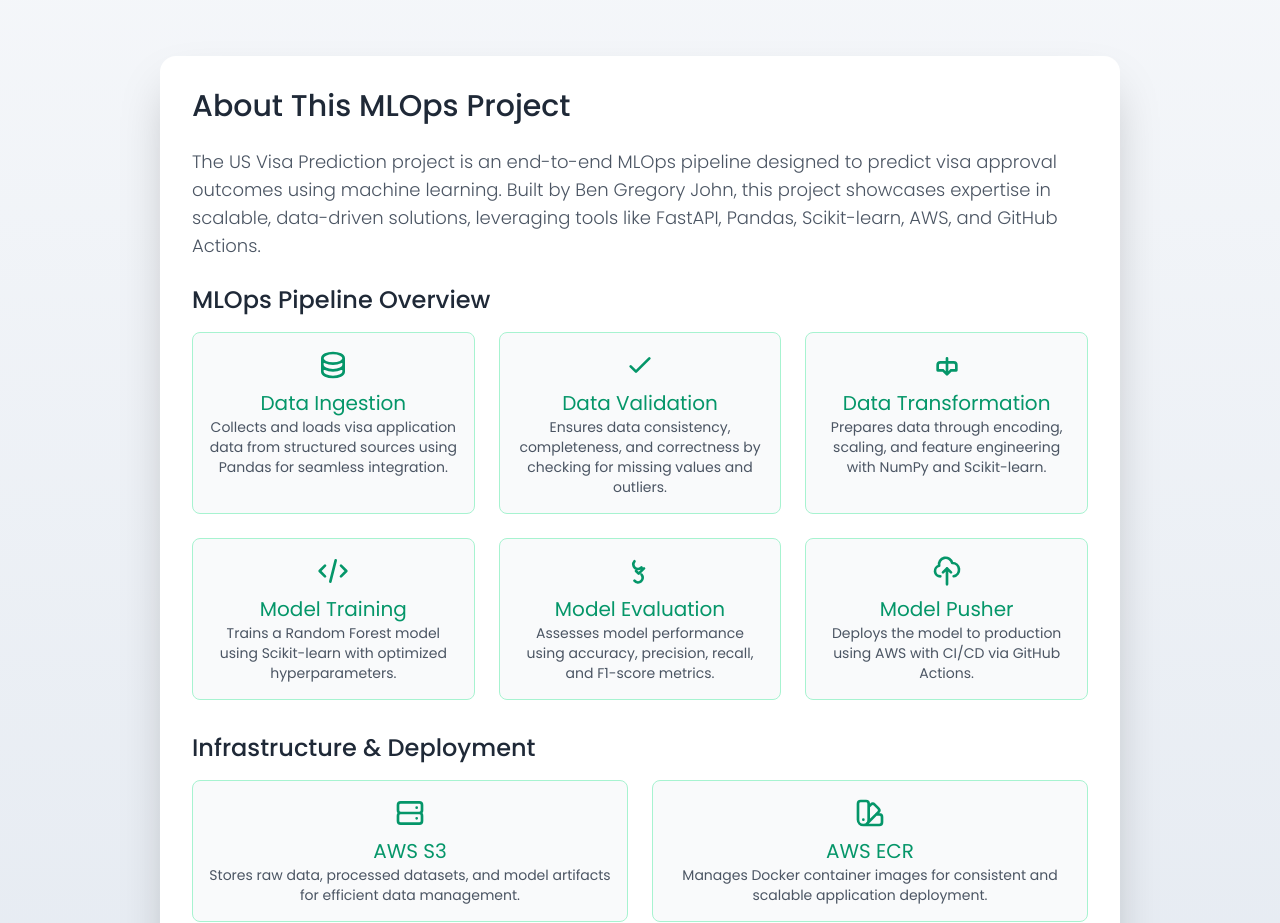
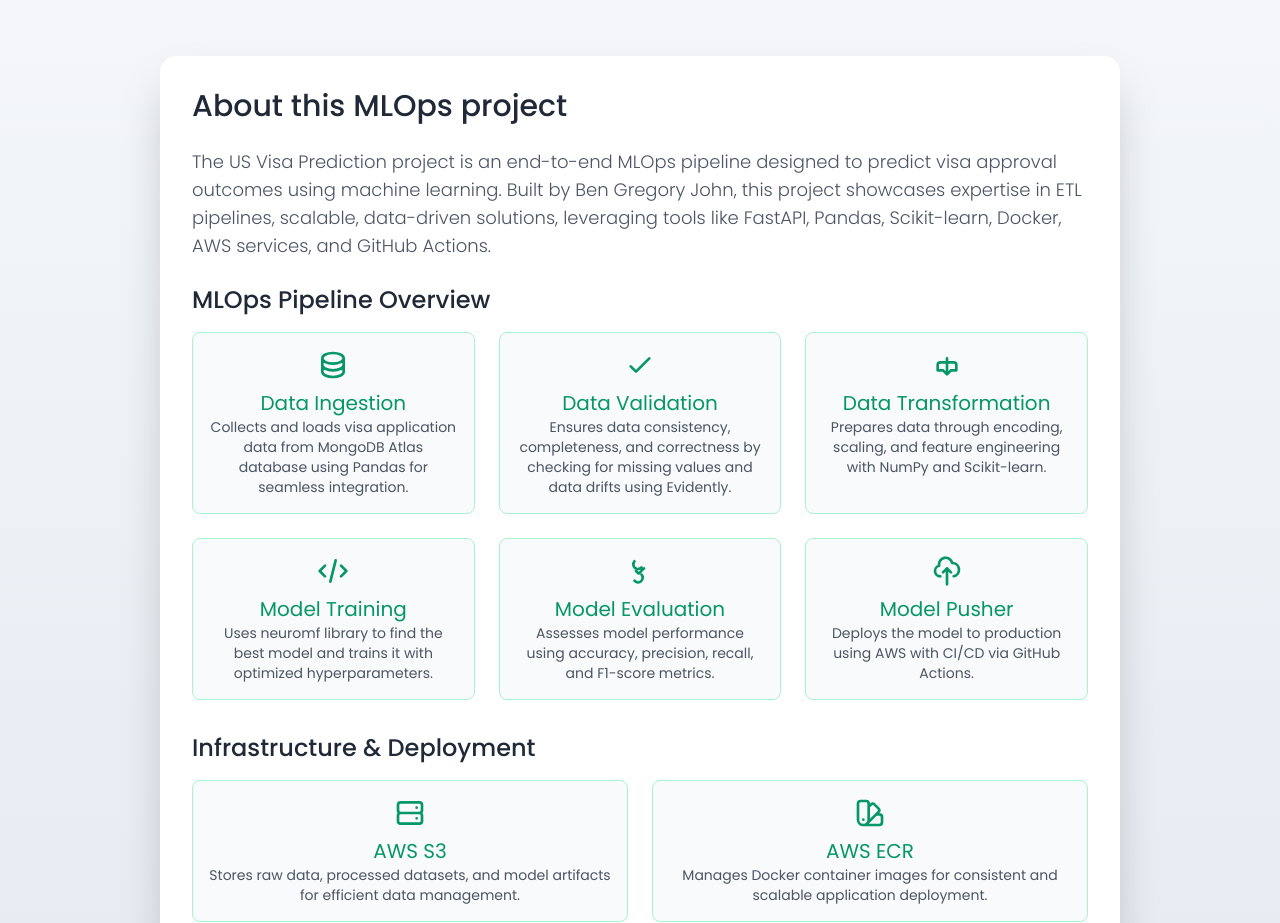
Before and after one commit to BenGJ10/US-Visa-Approval-Prediction, a FastAPI app: page /about in a window 1280 px wide. Shown: the part 64-987 px from the top of the page. Run offline with FastAPI, Linux system fonts and the light colour scheme; some libraries are stand-ins or nearby versions.

Commit message:
Fixed made

```diff
--- a/template.py
+++ b/template.py
@@ -22,9 +22,9 @@ list_of_files = [
     f"{project_name}/exception/__init__.py",
     f"{project_name}/logger/__init__.py",
 
-    f"{project_name}/pipline/__init__.py",
-    f"{project_name}/pipline/training_pipeline.py",
-    f"{project_name}/pipline/prediction_pipeline.py",
+    f"{project_name}/pipeline/__init__.py",
+    f"{project_name}/pipeline/training_pipeline.py",
+    f"{project_name}/pipeline/prediction_pipeline.py",
     f"{project_name}/utils/__init__.py",
     f"{project_name}/utils/main_utils.py",
 
--- a/templates/about.html
+++ b/templates/about.html
@@ -28,8 +28,8 @@
     <div class="flex-grow flex items-center justify-center">
         <div class="container max-w-5xl mx-auto p-8 mt-6">
             <div class="bg-white shadow-2xl rounded-2xl p-8">
-                <h1 class="text-3xl font-semibold text-gray-800 mb-6">About This MLOps Project</h1>
-                <p class="text-gray-600 mb-6 text-lg">The US Visa Prediction project is an end-to-end MLOps pipeline designed to predict visa approval outcomes using machine learning. Built by Ben Gregory John, this project showcases expertise in scalable, data-driven solutions, leveraging tools like FastAPI, Pandas, Scikit-learn, AWS, and GitHub Actions.</p>
+                <h1 class="text-3xl font-semibold text-gray-800 mb-6">About this MLOps project</h1>
+                <p class="text-gray-600 mb-6 text-lg">The US Visa Prediction project is an end-to-end MLOps pipeline designed to predict visa approval outcomes using machine learning. Built by Ben Gregory John, this project showcases expertise in ETL pipelines, scalable, data-driven solutions, leveraging tools like FastAPI, Pandas, Scikit-learn, Docker, AWS services, and GitHub Actions.</p>
                 <h2 class="text-2xl font-medium text-gray-800 mt-6 mb-4">MLOps Pipeline Overview</h2>
                 <div class="relative grid grid-cols-1 sm:grid-cols-2 lg:grid-cols-3 gap-6">
                     <div class="pipeline-card bg-gray-50 border border-green-200 rounded-lg p-4 text-center hover:scale-105 transition-transform duration-200">
@@ -37,14 +37,14 @@
                             <path stroke-linecap="round" stroke-linejoin="round" stroke-width="2" d="M4 7v10c0 2.21 3.582 4 8 4s8-1.79 8-4V7M4 7c0 2.21 3.582 4 8 4s8-1.79 8-4M4 7c0-2.21 3.582-4 8-4s8 1.79 8 4m0 5c0 2.21-3.582 4-8 4s-8-1.79-8-4"></path>
                         </svg>
                         <h3 class="text-xl font-medium text-green-600">Data Ingestion</h3>
-                        <p class="text-gray-600 text-sm">Collects and loads visa application data from structured sources using Pandas for seamless integration.</p>
+                        <p class="text-gray-600 text-sm">Collects and loads visa application data from MongoDB Atlas database using Pandas for seamless integration.</p>
                     </div>
                     <div class="pipeline-card bg-gray-50 border border-green-200 rounded-lg p-4 text-center hover:scale-105 transition-transform duration-200">
                         <svg class="w-8 h-8 mx-auto mb-2 text-green-600" fill="none" stroke="currentColor" viewBox="0 0 24 24" xmlns="http://www.w3.org/2000/svg">
                             <path stroke-linecap="round" stroke-linejoin="round" stroke-width="2" d="M5 13l4 4L19 7"></path>
                         </svg>
                         <h3 class="text-xl font-medium text-green-600">Data Validation</h3>
-                        <p class="text-gray-600 text-sm">Ensures data consistency, completeness, and correctness by checking for missing values and outliers.</p>
+                        <p class="text-gray-600 text-sm">Ensures data consistency, completeness, and correctness by checking for missing values and data drifts using Evidently.</p>
                     </div>
                     <div class="pipeline-card bg-gray-50 border border-green-200 rounded-lg p-4 text-center hover:scale-105 transition-transform duration-200">
                         <svg class="w-8 h-8 mx-auto mb-2 text-green-600" fill="none" stroke="currentColor" viewBox="0 0 24 24" xmlns="http://www.w3.org/2000/svg">
@@ -58,7 +58,7 @@
                             <path stroke-linecap="round" stroke-linejoin="round" stroke-width="2" d="M10 20l4-16m4 4l4 4-4 4M6 16l-4-4 4-4"></path>
                         </svg>
                         <h3 class="text-xl font-medium text-green-600">Model Training</h3>
-                        <p class="text-gray-600 text-sm">Trains a Random Forest model using Scikit-learn with optimized hyperparameters.</p>
+                        <p class="text-gray-600 text-sm">Uses neuromf library to find the best model and trains it with optimized hyperparameters.</p>
                     </div>
                     <div class="pipeline-card bg-gray-50 border border-green-200 rounded-lg p-4 text-center hover:scale-105 transition-transform duration-200">
                         <svg class="w-8 h-8 mx-auto mb-2 text-green-600" fill="none" stroke="currentColor" viewBox="0 0 24 24" xmlns="http://www.w3.org/2000/svg">
--- a/templates/index.html
+++ b/templates/index.html
@@ -29,7 +29,7 @@
             <div class="bg-white shadow-2xl rounded-2xl overflow-hidden">
                 <div class="bg-gradient-to-r from-green-600 to-green-800 text-white p-6 text-center mb-6">
                     <h1 class="text-3xl font-semibold tracking-tight">US Visa Approval Prediction</h1>
-                    <p class="mt-2 text-lg opacity-80">Enter your details to predict visa approval status. Note: This is a predictive model for educational purposes and not official advice.</p>
+                    <p class="mt-2 text-lg opacity-80">This is a predictive model for educational purposes and not official.</p>
                 </div>
                 <div class="p-8 pt-4">
                     <form action="/predict" method="post" class="space-y-6" id="visa-form">
--- a/templates/result.html
+++ b/templates/result.html
@@ -59,7 +59,7 @@
                             </div>
                         {% endif %}
                     {% endif %}
-                    <a href="{{ url_for('home') }}" class="inline-block mt-6 bg-green-600 text-white px-6 py-3 rounded-lg font-medium hover:bg-green-700 transition duration-300">Go Back</a>
+                    <a href="{{ url_for('index') }}" class="inline-block mt-6 bg-green-600 text-white px-6 py-3 rounded-lg font-medium hover:bg-green-700 transition duration-300">Go Back</a>
                 </div>
             </div>
         </div>
```
